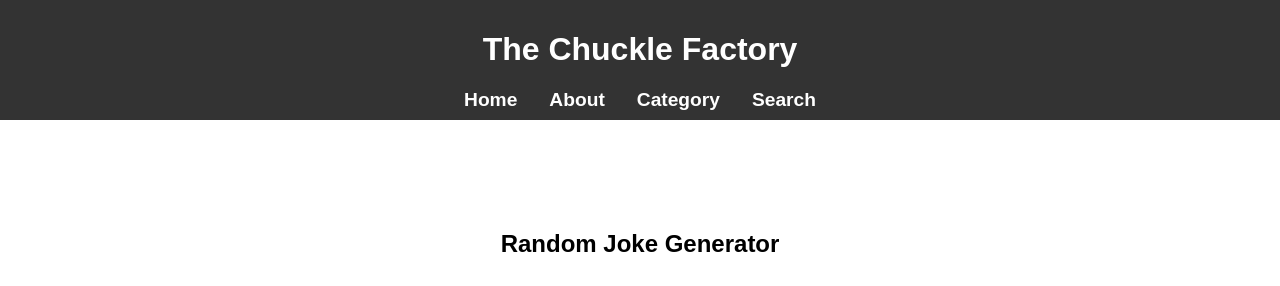
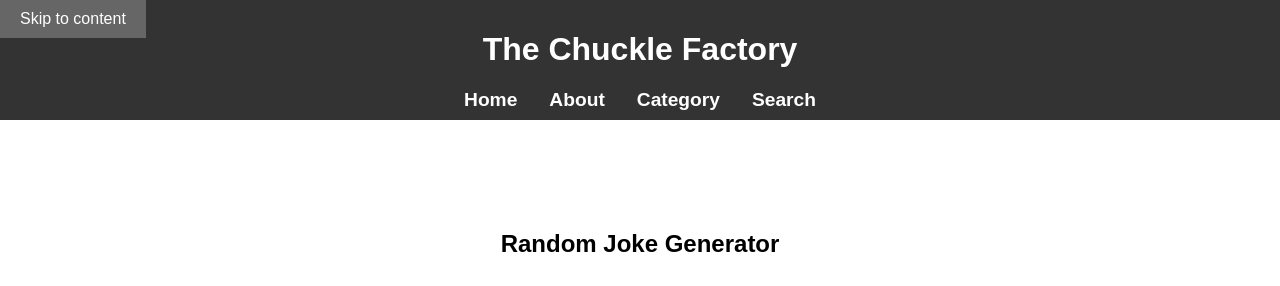
Before and after one commit to Mo-Gamer-2000/Chuck_Norris_API, a website with bundled scripts: page HTML/index.html in a window 1280 px wide. Shown: the top 286 px of the page. Built offline with nearby package versions, Linux system fonts and the light colour scheme; no server answers.

Commit message:
The Chuckle Factory - V1.0 Description: Task to do's have been completed and achived successfully.
Minor Updates:
Now:
1) Code Commented - Successfully
i) I have commented all the HTML, CSS and JS for Developers and Testers to Understand the Code Easily.
2) Code Semantically Implemented - Successfully
i) I have converted code (HTML) with Semantic Tags as much I could and I avoided Div tags as much as I could.
3) WebPage Checked for Accessibility - Successfully
i) I have used WAWE (Web Accessibility Evaluation Tool) to identify any issues with the Website and they have been fixed.
i) Also, all the webpages passes AAA in Color Contrast, ext Size and Large Text.
4) WebPage Checked for Standards - Successfully
i) I have checked Basic Standards for Website and they have been Implemented by Adjusting Color, Text and Images on the Webpage.
i) Standards and Guidlines Located from: https://designsystem.digital.gov/website-standards/
5) WebPage, Display Checked - Successfully
i)I have used "Inspect" = Ctrl+Shift+I and did several Test using Toggle Device Emulation.
i) LightHouse test was also Tested on the Webpage.
6) WebPage Checked for Functionallity - Successfully
i)I have used "Inspect" = Ctrl+Shift+I and I also tested my Website on 3 Different Search Engines (Microsfot Edge, Firefox and Google Chrome).
i) LightHouse test was also Tested on the Webpage for each Browser.
7) WebPage Checked for Efficiency - Successfully
i) Lighthouse Test Used
8) WebPage Checked for Readability - Successfully
i) WAWE and Lighthouse USed to Check this.

Before:
TASK TO DO!
1) Comment the Code. Completed
2) Make WebPage Semantic. Completed
3) Check for Accessibility. Completed
4) Check for Standards. Completed
5) Check for Display. Completed
6) Check for Functionallity. Completed
7) Check for Efficiency. Completed
8) Check for Readability. Completed

Must Read:
All of the Task mentioned above will be shocased in the Report with Images as Proof of me using these Softwares and Extensions.
Everthing will be Explained fully in the Report and every section Mentioned on the top and previous Versions of web will be spoken about.
I have used full Source Control System (GitHub) for this Project.

Everything Achived in this Assignment was followed by the Handbook Criterias and Additional stuff was added.

**Final Complete Update**

```diff
--- a/HTML/CSS/about.css
+++ b/HTML/CSS/about.css
@@ -5,6 +5,27 @@ body {
     font-family: sans-serif;
     margin: 0;
     padding: 0;
+}
+
+#skip-button {
+    background-color: #333;
+    color: #fff;
+    font-size: 16px;
+    padding: 10px 20px;
+    border: none;
+    cursor: pointer;
+    position: fixed;
+    top: 0;
+    left: 0;
+    z-index: 999;
+}
+
+#skip-button:focus {
+    outline: none;
+}
+
+#skip-button:hover {
+    background-color: #666;
 }
 
 /* Set the header background color to dark gray, the text color to white, and display the header as a flex container with items aligned and justified to the center. Set the height to 80px. */
--- a/HTML/CSS/category.css
+++ b/HTML/CSS/category.css
@@ -5,6 +5,27 @@ body {
     font-family: sans-serif;
     margin: 0;
     padding: 0;
+}
+
+#skip-button {
+    background-color: #333;
+    color: #fff;
+    font-size: 16px;
+    padding: 10px 20px;
+    border: none;
+    cursor: pointer;
+    position: fixed;
+    top: 0;
+    left: 0;
+    z-index: 999;
+}
+
+#skip-button:focus {
+    outline: none;
+}
+
+#skip-button:hover {
+    background-color: #666;
 }
 
 /* Set the header background color to dark gray, the text color to white, and display the header as a flex container with items aligned and justified to the center. Set the height to 80px. */
@@ -93,16 +114,6 @@ main {
     margin: 0;
 }
 
-/* Set the footer background color to dark gray, the text color to white, and display the footer as a flex container with items aligned and justified to the center. Set the height to 80px. */
-footer {
-    background-color: #333;
-    color: #fff;
-    display: flex;
-    align-items: center;
-    justify-content: center;
-    height: 100px;
-}
-
 /* Set the background color of the #movie-button element to dark gray, the text color to white, and remove the border. Add 10px padding to the top and bottom and 20px padding to the left and right. Set the cursor to be a pointer when hovering over the button. */
 #movie-button {
     background-color: #333;
@@ -175,3 +186,13 @@ footer {
     border: 2px solid black;
     display: block;
 }
+
+/* Set the footer background color to dark gray, the text color to white, and display the footer as a flex container with items aligned and justified to the center. Set the height to 80px. */
+footer {
+    background-color: #333;
+    color: #fff;
+    display: flex;
+    align-items: center;
+    justify-content: center;
+    height: 100px;
+}
--- a/HTML/CSS/search.css
+++ b/HTML/CSS/search.css
@@ -5,6 +5,27 @@ body {
     font-family: sans-serif;
     margin: 0;
     padding: 0;
+}
+
+#skip-button {
+    background-color: #333;
+    color: #fff;
+    font-size: 16px;
+    padding: 10px 20px;
+    border: none;
+    cursor: pointer;
+    position: fixed;
+    top: 0;
+    left: 0;
+    z-index: 999;
+}
+
+#skip-button:focus {
+    outline: none;
+}
+
+#skip-button:hover {
+    background-color: #666;
 }
 
 /* Set the header background color to dark gray, the text color to white, and display the header as a flex container with items aligned and justified to the center. Set the height to 80px. */
@@ -22,7 +43,6 @@ header {
 h1 {
     margin-bottom: 1rem;
 }
-
 
 nav {
     display: flex;
--- a/HTML/CSS/style.css
+++ b/HTML/CSS/style.css
@@ -8,6 +8,27 @@ body {
   font-family: sans-serif;
   margin: 0;
   padding: 0;
+}
+
+#skip-button {
+  background-color: #333;
+  color: #fff;
+  font-size: 16px;
+  padding: 10px 20px;
+  border: none;
+  cursor: pointer;
+  position: fixed;
+  top: 0;
+  left: 0;
+  z-index: 999;
+}
+
+#skip-button:focus {
+  outline: none;
+}
+
+#skip-button:hover {
+  background-color: #666;
 }
 
 /*
@@ -79,7 +100,6 @@ main {
   display: flex;
   align-items: center;
   justify-content: center;
-
   min-height: calc(100vh - 80px);
 }
 
@@ -130,20 +150,6 @@ main {
 }
 
 /*
-  Set the footer background color to dark gray, the text color to white,
-  and display the footer as a flex container with items aligned and justified to the center.
-  Set the height to 80px.
-*/
-footer {
-  background-color: #333;
-  color: #fff;
-  display: flex;
-  align-items: center;
-  justify-content: center;
-  height: 100px;
-}
-
-/*
   Set the background color of the #joke-button element to dark gray,
   the text color to white, and remove the border.
   Add 10px padding to the top and bottom and 20px padding to the left and right.
@@ -167,3 +173,17 @@ footer {
 #joke-text {
   font-size: 18px;
 }
+
+/*
+  Set the footer background color to dark gray, the text color to white,
+  and display the footer as a flex container with items aligned and justified to the center.
+  Set the height to 80px.
+*/
+footer {
+  background-color: #333;
+  color: #fff;
+  display: flex;
+  align-items: center;
+  justify-content: center;
+  height: 100px;
+}
--- a/HTML/JS/script.js
+++ b/HTML/JS/script.js
@@ -77,3 +77,10 @@ jokeButton.addEventListener('click', function () {
     // Send the request
     xhr.send();
 });
+
+const skipButton = document.getElementById("skip-button");
+const mainContent = document.getElementById("main-content");
+
+skipButton.addEventListener("click", function () {
+    mainContent.scrollIntoView({ behavior: "smooth" });
+});
--- a/HTML/index.html
+++ b/HTML/index.html
@@ -23,6 +23,7 @@
 </head>
 
 <body>
+    <button id="skip-button">Skip to content</button>
     <!-- Header with a logo and navigation menu -->
     <header>
         <!-- Logo -->
@@ -39,7 +40,7 @@
     </header>
 
     <!-- Main content area -->
-    <main>
+    <main id="main-content">
         <!-- Section element containing the content -->
         <section class="content">
             <!-- Heading level 2 -->
```
Also changed, not shown: HTML/JS/about.js (+7 -0 lines), HTML/JS/category.js (+7 -0 lines), HTML/JS/search.js (+8 -0 lines), HTML/about.html (+2 -1 lines), HTML/category.html (+2 -1 lines), HTML/search.html (+3 -1 lines).
